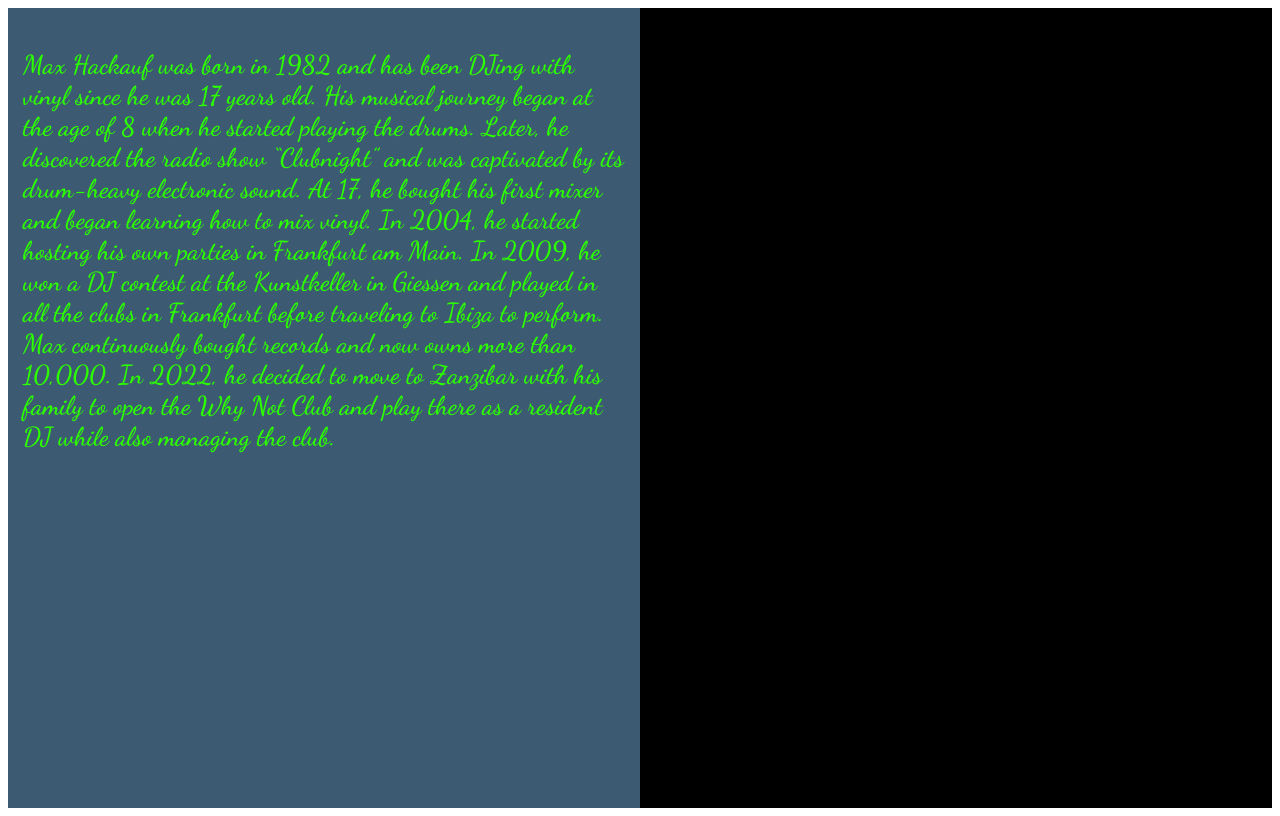
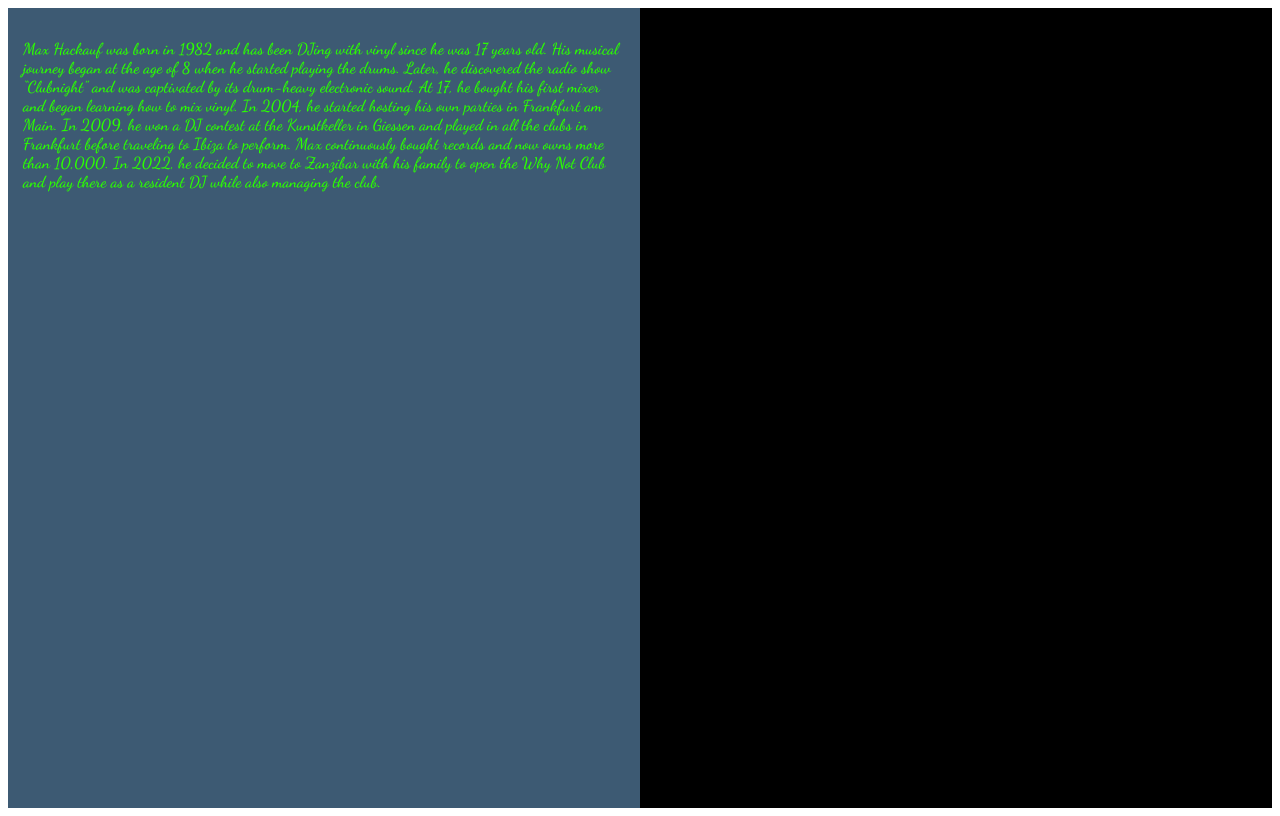
Before and after one commit to eminogrande/nuar, a plain HTML site: page index.html in a window 1280 px wide. Drawn offline with Linux system fonts and the light colour scheme.

Commit message:
font size 16

```diff
--- a/index.html
+++ b/index.html
@@ -22,7 +22,7 @@
         background-color: #3D5A73 ;
         color: rgb(43, 255, 0);
         font-family: 'Dancing Script', cursive;
-        font-size: 26px;
+        font-size: 16px;
       }
       .max_color p {
         padding: 15px;
```
